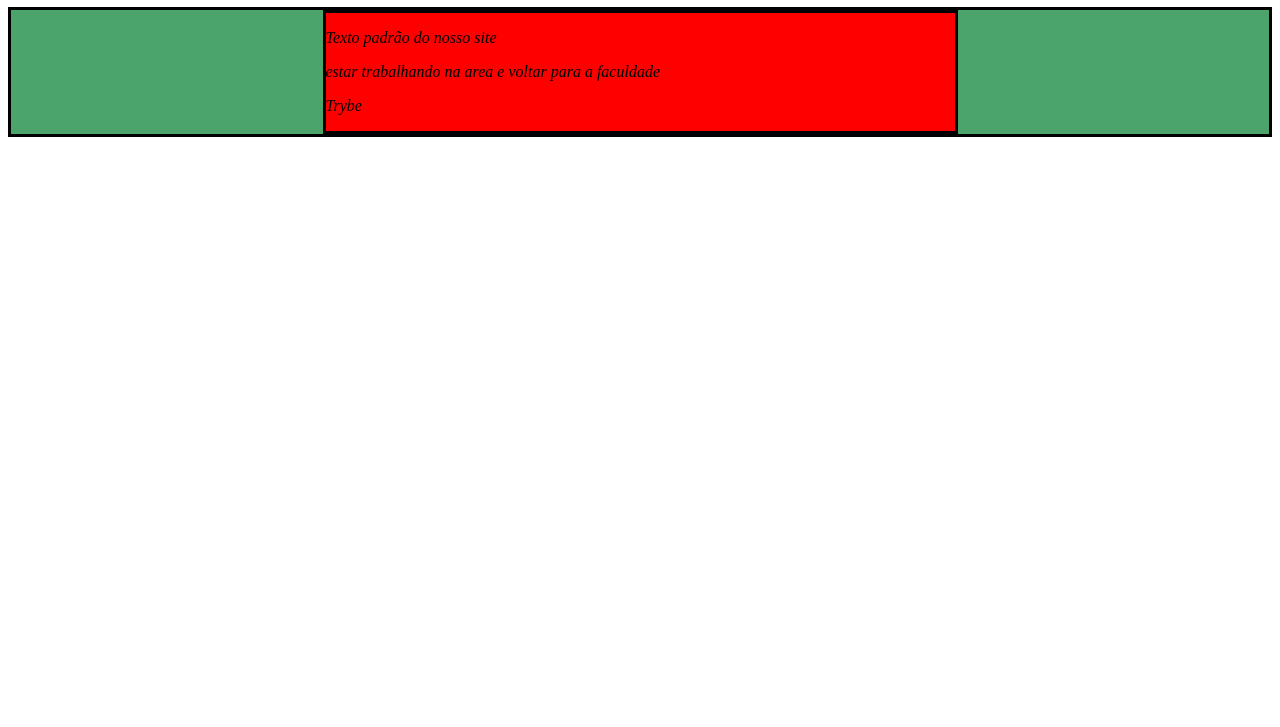
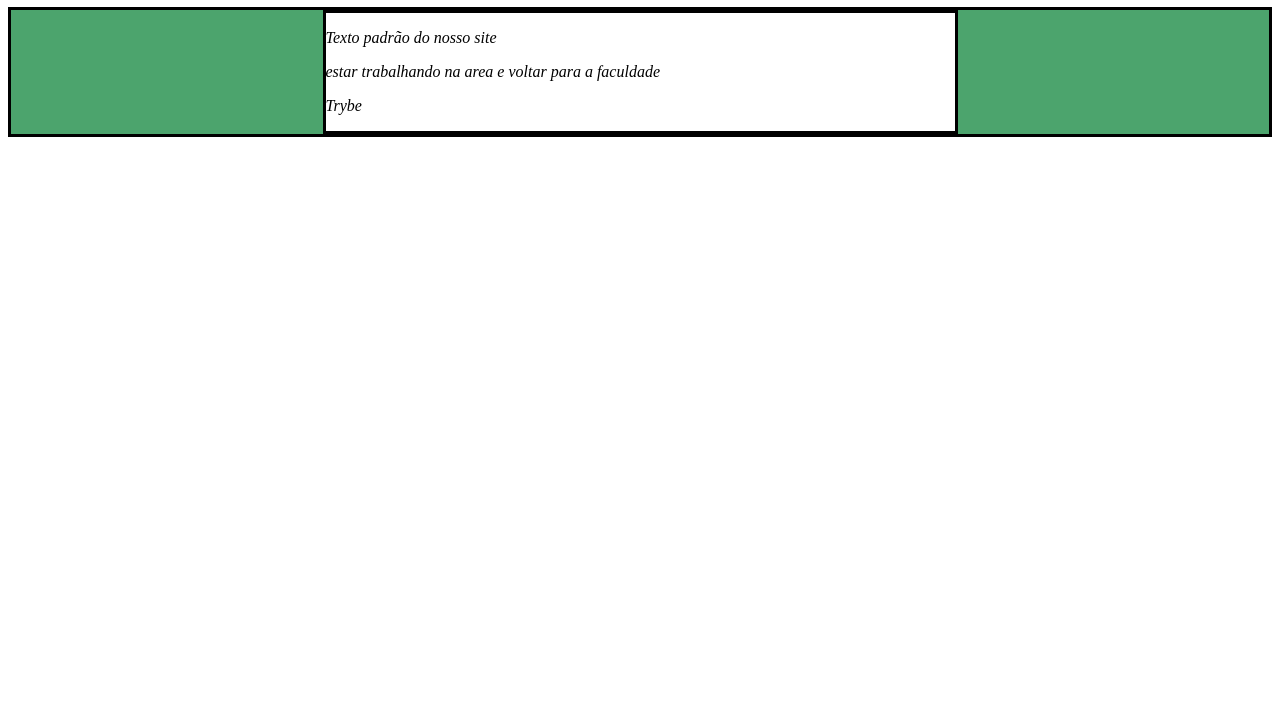
Before and after one commit to omateus-freire97/trybe_exercicios, a plain HTML site: page bloco-5-javascript-dom-eventos-e-web-storage/dia-1-javascript-dom-e-seletores/index.html in a window 1280 px wide. Shown: the part 73-800 px from the top of the page. Drawn offline with Linux system fonts and the light colour scheme.

Commit message:
exercicio 3
clear
git push

```diff
--- a/bloco-5-javascript-dom-eventos-e-web-storage/dia-1-javascript-dom-e-seletores/index.html
+++ b/bloco-5-javascript-dom-eventos-e-web-storage/dia-1-javascript-dom-e-seletores/index.html
@@ -69,15 +69,15 @@
          }
          mudarCor();
 
-        // //exercicio 3
-        // //Crie uma função
-        // //que mude a cor do quadrado vermelho para branco.
+         //exercicio 3
+         //Crie uma função
+         //que mude a cor do quadrado vermelho para branco.
 
-        // function mudaCorProBranco(){
-        //     let quadradoVermelho = document.getElementsByClassName('center-content')[0];
-        //     quadradoVermelho.style.background = "rgb(255,255,255)";
-        // }
-        // mudaCorProBranco();
+         function mudaCorProBranco(){
+             let quadradoVermelho = document.getElementsByClassName('center-content')[0];
+             quadradoVermelho.style.background = "rgb(255,255,255)";
+         }
+         mudaCorProBranco();
 
         //exercicio 4
 
```
